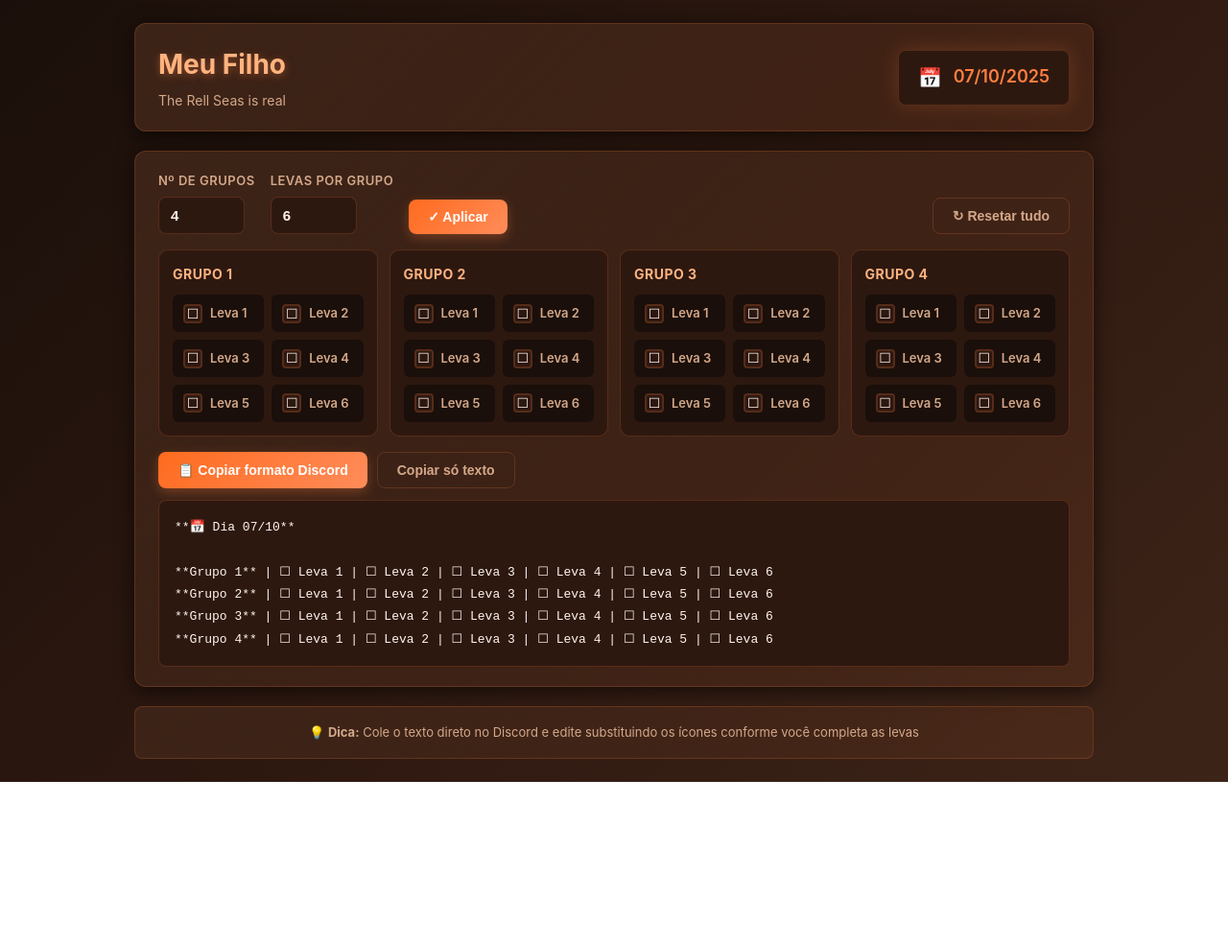
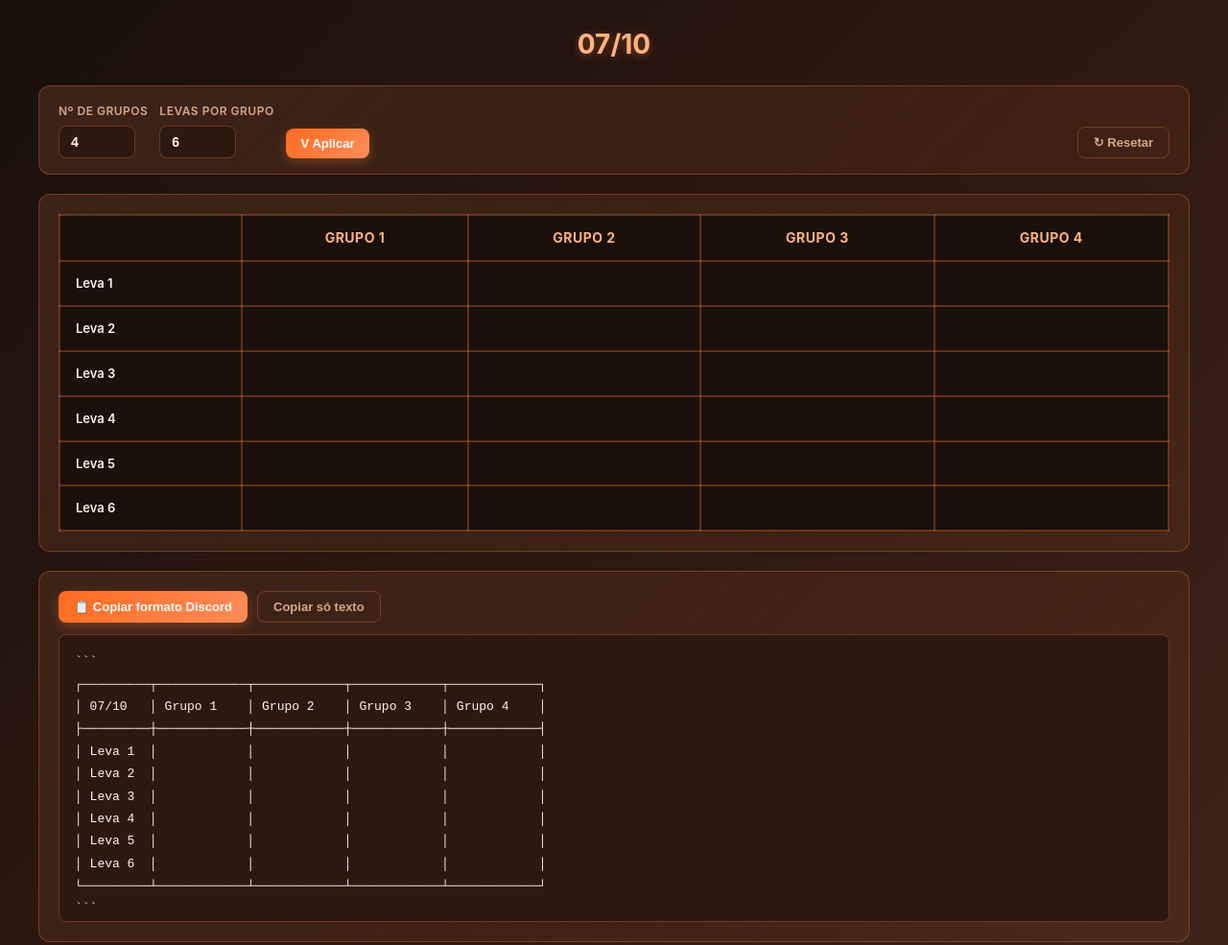
Before and after one commit to Goukihh/Meu-Filho-Convites, a plain HTML site: page index.html in a window 1280 px wide. Shown: the top 985 px of the page at 96% size. Before the commit the page ends 815 px from the top, so only its background shows below. Drawn offline with Linux system fonts and the light colour scheme.

Commit message:
Layout mudado

````diff
--- a/index.html
+++ b/index.html
@@ -21,7 +21,7 @@
     --sunset-peach:#ffb380;
     --text-primary:#fff5ed;
     --text-secondary:#d4a88a;
-    --border:rgba(255,127,63,.2);
+    --border:rgba(255,127,63,.3);
     --shadow:rgba(0,0,0,.6);
   }
 
@@ -37,76 +37,29 @@
   }
 
   .container{
-    max-width:1000px;
+    max-width:1200px;
     margin:0 auto;
   }
 
-  header{
-    background:linear-gradient(135deg,var(--bg-card) 0%,rgba(255,127,63,.1) 100%);
-    padding:20px 24px;
-    border-radius:12px;
-    margin-bottom:20px;
-    box-shadow:0 4px 20px var(--shadow);
-    border:1px solid var(--border);
-  }
-
-  .header-content{
-    display:flex;
-    justify-content:space-between;
-    align-items:center;
-    gap:20px;
-    flex-wrap:wrap;
-  }
-
-  .header-text h1{
+  .header-date{
     font-size:28px;
     font-weight:700;
-    margin-bottom:4px;
     color:var(--accent-light);
     text-shadow:0 2px 8px rgba(255,127,63,.4);
-  }
-
-  .header-text p{
-    font-size:14px;
-    color:var(--text-secondary);
-  }
-
-  .date-display{
-    display:flex;
-    align-items:center;
-    gap:12px;
-    background:var(--bg-secondary);
-    padding:12px 20px;
-    border-radius:8px;
-    border:1px solid var(--border);
-    box-shadow:0 0 20px rgba(255,127,63,.2);
-  }
-
-  .date-display .icon{
-    font-size:20px;
-  }
-
-  .date-display .date-text{
-    font-size:18px;
-    font-weight:600;
-    color:var(--accent);
-  }
-
-  .controls-card{
-    background:linear-gradient(135deg,var(--bg-card) 0%,rgba(255,127,63,.08) 100%);
-    padding:20px 24px;
-    border-radius:12px;
-    margin-bottom:16px;
-    box-shadow:0 4px 20px var(--shadow);
-    border:1px solid var(--border);
+    margin-bottom:20px;
+    text-align:center;
   }
 
   .controls{
+    background:linear-gradient(135deg,var(--bg-card) 0%,rgba(255,127,63,.08) 100%);
+    padding:16px 20px;
+    border-radius:12px;
+    margin-bottom:20px;
+    border:1px solid var(--border);
     display:flex;
-    gap:16px;
+    gap:12px;
     align-items:flex-end;
     flex-wrap:wrap;
-    margin-bottom:16px;
   }
 
   .control-group{
@@ -116,7 +69,7 @@
   }
 
   .control-group label{
-    font-size:13px;
+    font-size:12px;
     font-weight:600;
     color:var(--text-secondary);
     text-transform:uppercase;
@@ -124,13 +77,13 @@
   }
 
   .control-group input{
-    width:90px;
-    padding:10px 12px;
+    width:80px;
+    padding:8px 12px;
     border-radius:8px;
     border:1px solid var(--border);
     background:var(--bg-secondary);
     color:var(--text-primary);
-    font-size:15px;
+    font-size:14px;
     font-weight:600;
     transition:all .2s;
   }
@@ -142,16 +95,13 @@
   }
 
   .btn{
-    padding:10px 20px;
+    padding:8px 16px;
     border-radius:8px;
     border:none;
-    font-size:14px;
+    font-size:13px;
     font-weight:600;
     cursor:pointer;
     transition:all .2s;
-    display:inline-flex;
-    align-items:center;
-    gap:8px;
   }
 
   .btn-primary{
@@ -182,93 +132,70 @@
     margin-left:auto;
   }
 
-  .groups-grid{
-    display:grid;
-    grid-template-columns:repeat(auto-fit,minmax(220px,1fr));
-    gap:12px;
-    margin-bottom:16px;
+  .table-container{
+    background:linear-gradient(135deg,var(--bg-card) 0%,rgba(255,127,63,.08) 100%);
+    padding:20px;
+    border-radius:12px;
+    border:1px solid var(--border);
+    margin-bottom:20px;
+    overflow-x:auto;
   }
 
-  .group-card{
+  table{
+    width:100%;
+    border-collapse:collapse;
     background:var(--bg-secondary);
-    padding:14px;
-    border-radius:10px;
-    border:1px solid var(--border);
-    transition:all .2s;
+    border:2px solid var(--border);
   }
 
-  .group-card:hover{
-    border-color:var(--accent);
-    box-shadow:0 4px 12px rgba(255,127,63,.3);
-    transform:translateY(-2px);
+  th{
+    background:var(--bg-primary);
+    color:var(--accent-light);
+    padding:12px;
+    text-align:center;
+    font-size:14px;
+    font-weight:700;
+    text-transform:uppercase;
+    letter-spacing:.5px;
+    border:2px solid var(--border);
   }
 
-  .group-title{
-    font-size:14px;
-    font-weight:700;
-    margin-bottom:10px;
-    color:var(--accent-light);
-    text-transform:uppercase;
-    letter-spacing:.5px;
-  }
-
-  .levas-container{
-    display:grid;
-    grid-template-columns:repeat(2,1fr);
-    gap:8px;
-  }
-
-  .leva-item{
-    display:flex;
-    align-items:center;
-    gap:8px;
-    padding:8px 10px;
-    border-radius:6px;
-    background:var(--bg-primary);
-    cursor:pointer;
-    transition:all .2s;
-    user-select:none;
-    border:1px solid transparent;
-  }
-
-  .leva-item:hover{
-    background:rgba(255,127,63,.15);
-    border-color:var(--accent);
-  }
-
-  .leva-item.checked{
-    background:rgba(255,127,63,.2);
-    border-color:var(--accent);
-  }
-
-  .leva-checkbox{
-    width:20px;
-    height:20px;
-    border-radius:4px;
-    background:var(--bg-secondary);
+  td{
+    padding:12px;
+    text-align:center;
     border:2px solid var(--border);
-    display:flex;
-    align-items:center;
-    justify-content:center;
-    font-size:14px;
-    transition:all .2s;
-    flex-shrink:0;
-  }
-
-  .leva-item.checked .leva-checkbox{
-    background:linear-gradient(135deg,var(--sunset-orange) 0%,var(--sunset-coral) 100%);
-    border-color:var(--accent);
-    box-shadow:0 0 10px rgba(255,127,63,.4);
-  }
-
-  .leva-label{
     font-size:13px;
     font-weight:600;
     color:var(--text-secondary);
   }
 
-  .leva-item.checked .leva-label{
-    color:var(--accent-light);
+  td.leva-label{
+    background:var(--bg-primary);
+    color:var(--text-primary);
+    text-align:left;
+    padding-left:16px;
+  }
+
+  td.cell-clickable{
+    cursor:pointer;
+    transition:all .2s;
+    background:var(--bg-primary);
+    font-size:18px;
+  }
+
+  td.cell-clickable:hover{
+    background:rgba(255,127,63,.15);
+    border-color:var(--accent);
+  }
+
+  td.cell-checked{
+    background:rgba(255,127,63,.25) !important;
+    border-color:var(--accent) !important;
+    box-shadow:inset 0 0 10px rgba(255,127,63,.3);
+  }
+
+  td.cell-checked::after{
+    content:'✅';
   }
 
   .actions{
@@ -283,14 +210,16 @@
     padding:16px;
     border-radius:8px;
     border:1px solid var(--border);
-    font-family:'Courier New',monospace;
+    font-family:'Courier New',Consolas,'Liberation Mono',Menlo,monospace;
     font-size:13px;
     line-height:1.8;
     color:var(--text-primary);
     white-space:pre-wrap;
     word-wrap:break-word;
-    max-height:400px;
+    max-height:300px;
     overflow-y:auto;
+    letter-spacing:0;
+    font-feature-settings:"liga" 0;
   }
 
   footer{
@@ -305,15 +234,6 @@
   }
 
   @media(max-width:768px){
-    .header-content{
-      flex-direction:column;
-      align-items:flex-start;
-    }
-
-    .groups-grid{
-      grid-template-columns:1fr;
-    }
-
     .controls{
       flex-direction:column;
       align-items:stretch;
@@ -326,25 +246,22 @@
     .control-group input{
       width:100%;
     }
+
+    .table-container{
+      padding:10px;
+    }
+
+    th, td{
+      padding:8px 4px;
+      font-size:11px;
+    }
   }
 </style>
 </head>
 <body>
 <div class="container">
-  <header>
-    <div class="header-content">
-      <div class="header-text">
-        <h1>Meu Filho</h1>
-        <p>The Rell Seas is real</p>
-      </div>
-      <div class="date-display">
-        <span class="icon">📅</span>
-        <span class="date-text" id="currentDate"></span>
-      </div>
-    </div>
-  </header>
+  <div class="header-date" id="headerDate"></div>
 
-  <div class="controls-card">
   <div class="controls">
     <div class="control-group">
       <label>Nº de Grupos</label>
@@ -354,23 +271,33 @@
       <label>Levas por grupo</label>
       <input id="numLevas" type="number" min="1" max="12" value="6"/>
     </div>
-      <button id="applyBtn" class="btn btn-primary">✓ Aplicar</button>
+    <button id="applyBtn" class="btn btn-primary">V Aplicar</button>
     <div class="spacer"></div>
-      <button id="resetBtn" class="btn btn-secondary">↻ Resetar tudo</button>
+    <button id="resetBtn" class="btn btn-secondary">↻ Resetar</button>
   </div>
 
-    <div id="groupsContainer" class="groups-grid"></div>
+  <div class="table-container">
+    <table id="mainTable">
+      <thead>
+        <tr id="tableHeader">
+          <th></th>
+        </tr>
+      </thead>
+      <tbody id="tableBody">
+      </tbody>
+    </table>
+  </div>
 
+  <div class="table-container">
     <div class="actions">
       <button id="copyBtn" class="btn btn-primary">📋 Copiar formato Discord</button>
       <button id="copyPlainBtn" class="btn btn-secondary">Copiar só texto</button>
     </div>
-
     <div id="output" class="output-container"></div>
   </div>
 
   <footer>
-    💡 <strong>Dica:</strong> Cole o texto direto no Discord e edite substituindo os ícones conforme você completa as levas
+    💡 <strong>Dica:</strong> Clique nas células da tabela para marcar as levas concluídas
   </footer>
 </div>
 
@@ -379,84 +306,81 @@
   const numGroupsInput = document.getElementById('numGroups');
   const numLevasInput = document.getElementById('numLevas');
   const applyBtn = document.getElementById('applyBtn');
-  const groupsContainer = document.getElementById('groupsContainer');
+  const resetBtn = document.getElementById('resetBtn');
+  const headerDateEl = document.getElementById('headerDate');
+  const tableHeader = document.getElementById('tableHeader');
+  const tableBody = document.getElementById('tableBody');
   const outputEl = document.getElementById('output');
   const copyBtn = document.getElementById('copyBtn');
   const copyPlainBtn = document.getElementById('copyPlainBtn');
-  const resetBtn = document.getElementById('resetBtn');
-  const currentDateEl = document.getElementById('currentDate');
 
   let groups = [];
-  const emptyBox = '☐';
-  const checkedBox = '✅';
+  const emptyBox = ' ';
+  const checkedBox = 'V';
 
   function updateDate(){
     const today = new Date();
     const day = String(today.getDate()).padStart(2,'0');
     const month = String(today.getMonth()+1).padStart(2,'0');
-    const year = today.getFullYear();
-    currentDateEl.textContent = `${day}/${month}/${year}`;
+    headerDateEl.textContent = `${day}/${month}`;
   }
 
-  function buildGroups(nGroups, nLevas) {
+  function buildTable(nGroups, nLevas) {
     groups = [];
-    groupsContainer.innerHTML = '';
 
+    // Criar estrutura de dados
     for (let g = 1; g <= nGroups; g++) {
-      const group = { id: g, levas: Array.from({length: nLevas}, ()=>false) };
-      groups.push(group);
-
-      const card = document.createElement('div');
-      card.className = 'group-card';
-
-      const title = document.createElement('div');
-      title.className = 'group-title';
-      title.textContent = `Grupo ${g}`;
-      card.appendChild(title);
-
-      const levasContainer = document.createElement('div');
-      levasContainer.className = 'levas-container';
-
-      for (let l = 1; l <= nLevas; l++) {
-        const leva = document.createElement('div');
-        leva.className = 'leva-item';
-        leva.dataset.g = g;
-        leva.dataset.l = l;
-
-        const checkbox = document.createElement('div');
-        checkbox.className = 'leva-checkbox';
-        checkbox.textContent = emptyBox;
-
-        const label = document.createElement('div');
-        label.className = 'leva-label';
-        label.textContent = `Leva ${l}`;
-
-        leva.appendChild(checkbox);
-        leva.appendChild(label);
-        leva.addEventListener('click', toggleLeva);
-        levasContainer.appendChild(leva);
+      groups.push({ id: g, levas: Array.from({length: nLevas}, ()=>false) });
     }
 
-      card.appendChild(levasContainer);
-      groupsContainer.appendChild(card);
+    // Criar cabeçalho
+    tableHeader.innerHTML = '<th></th>';
+    for (let g = 1; g <= nGroups; g++) {
+      const th = document.createElement('th');
+      th.textContent = `Grupo ${g}`;
+      tableHeader.appendChild(th);
     }
+
+    // Criar corpo da tabela
+    tableBody.innerHTML = '';
+    for (let l = 1; l <= nLevas; l++) {
+      const tr = document.createElement('tr');
+
+      // Coluna de label da leva
+      const tdLabel = document.createElement('td');
+      tdLabel.className = 'leva-label';
+      tdLabel.textContent = `Leva ${l}`;
+      tr.appendChild(tdLabel);
+
+      // Células para cada grupo
+      for (let g = 1; g <= nGroups; g++) {
+        const td = document.createElement('td');
+        td.className = 'cell-clickable';
+        td.dataset.group = g;
+        td.dataset.leva = l;
+        td.addEventListener('click', toggleCell);
+        tr.appendChild(td);
+      }
+
+      tableBody.appendChild(tr);
+    }
+
     renderOutput();
   }
 
-  function toggleLeva(e){
-    const el = e.currentTarget;
-    const g = Number(el.dataset.g);
-    const l = Number(el.dataset.l);
+  function toggleCell(e){
+    const td = e.currentTarget;
+    const g = Number(td.dataset.group);
+    const l = Number(td.dataset.leva);
     const grp = groups.find(x=>x.id===g);
     grp.levas[l-1] = !grp.levas[l-1];
 
     if (grp.levas[l-1]) {
-      el.classList.add('checked');
-      el.querySelector('.leva-checkbox').textContent = checkedBox;
+      td.classList.add('cell-checked');
     } else {
-      el.classList.remove('checked');
-      el.querySelector('.leva-checkbox').textContent = emptyBox;
+      td.classList.remove('cell-checked');
     }
+
     renderOutput();
   }
 
@@ -464,17 +388,70 @@
     const today = new Date();
     const day = String(today.getDate()).padStart(2,'0');
     const month = String(today.getMonth()+1).padStart(2,'0');
-    const dateStr = `**📅 Dia ${day}/${month}**\n`;
+    const dateText = `${day}/${month}`;
 
-    let lines = [dateStr];
+    const numLevas = groups[0]?.levas.length || 0;
+    let lines = [];
+
+    const colWidth = 12; // Largura aumentada para acomodar Unicode
+
+    // Linha superior da tabela
+    let topLine = '┌─────────';
+    for (let g = 0; g < groups.length; g++) {
+      topLine += '┬' + '─'.repeat(colWidth);
+    }
+    topLine += '┐';
+    lines.push(topLine);
+
+    // Linha do cabeçalho com data e grupos
+    let headerLine = `│ ${dateText.padEnd(7)} `;
+    for (let g = 1; g <= groups.length; g++) {
+      const groupText = `Grupo ${g}`;
+      headerLine += `│ ${groupText.padEnd(colWidth - 2)} `;
+    }
+    headerLine += '│';
+    lines.push(headerLine);
+
+    // Linha separadora após cabeçalho
+    let sepLine = '├─────────';
+    for (let g = 0; g < groups.length; g++) {
+      sepLine += '┼' + '─'.repeat(colWidth);
+    }
+    sepLine += '┤';
+    lines.push(sepLine);
+
+    // Linhas das levas
+    for (let l = 0; l < numLevas; l++) {
+      const levaText = `Leva ${l+1}`;
+      let levaLine = `│ ${levaText.padEnd(7)} `;
       for (const grp of groups) {
-      const parts = [`**Grupo ${grp.id}**`];
-      for (let i = 0; i < grp.levas.length; i++) {
-        parts.push(grp.levas[i] ? `${checkedBox} Leva ${i+1}` : `${emptyBox} Leva ${i+1}`);
+        const icon = grp.levas[l] ? checkedBox : ' ';
+        // Espaçamento fixo para largura 12
+        let cellContent;
+        if (grp.levas[l]) {
+          // Para ✓: espaçamento manual fixo (4 espaços + ✓ + 5 espaços = 10 chars)
+          cellContent = '    V     ';
+        } else {
+          // Para espaço vazio: 10 espaços
+          cellContent = '          ';
         }
-      lines.push(parts.join(' | '));
+        levaLine += `│ ${cellContent} `;
       }
-    outputEl.textContent = lines.join('\n');
+      levaLine += '│';
+      lines.push(levaLine);
+    }
+
+    // Linha inferior da tabela
+    let bottomLine = '└─────────';
+    for (let g = 0; g < groups.length; g++) {
+      bottomLine += '┴' + '─'.repeat(colWidth);
+    }
+    bottomLine += '┘';
+    lines.push(bottomLine);
+
+    // Envolver em bloco de código para Discord
+    const tableContent = lines.join('\n');
+    outputEl.textContent = '```\n' + tableContent + '\n```';
   }
 
   function copyToClipboard(text){
@@ -494,7 +471,7 @@
     const nl = Math.max(1, Math.min(12, Number(numLevasInput.value) || 6));
     numGroupsInput.value = ng;
     numLevasInput.value = nl;
-    buildGroups(ng, nl);
+    buildTable(ng, nl);
   });
 
   copyBtn.addEventListener('click', ()=>{
@@ -507,12 +484,12 @@
   });
 
   resetBtn.addEventListener('click', ()=>{
-    if (!confirm('Tem certeza que deseja resetar todas as marcações?')) return;
-    buildGroups(Number(numGroupsInput.value), Number(numLevasInput.value));
+    if (!confirm('Resetar marcações?')) return;
+    buildTable(Number(numGroupsInput.value), Number(numLevasInput.value));
   });
 
   updateDate();
-  buildGroups(Number(numGroupsInput.value), Number(numLevasInput.value));
+  buildTable(Number(numGroupsInput.value), Number(numLevasInput.value));
 
   // Atualiza a data à meia-noite
   setInterval(()=>{
````
Lines whose indentation alone changed are shown as unchanged.
